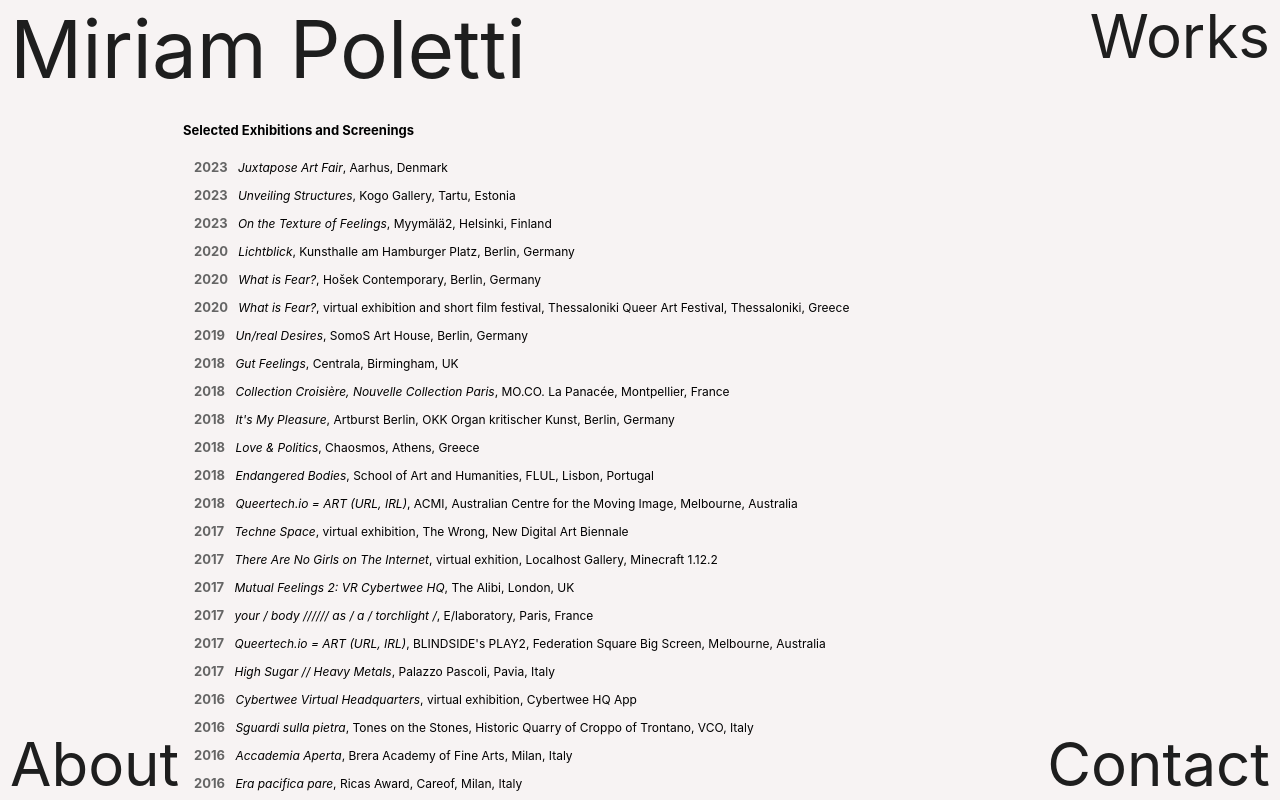
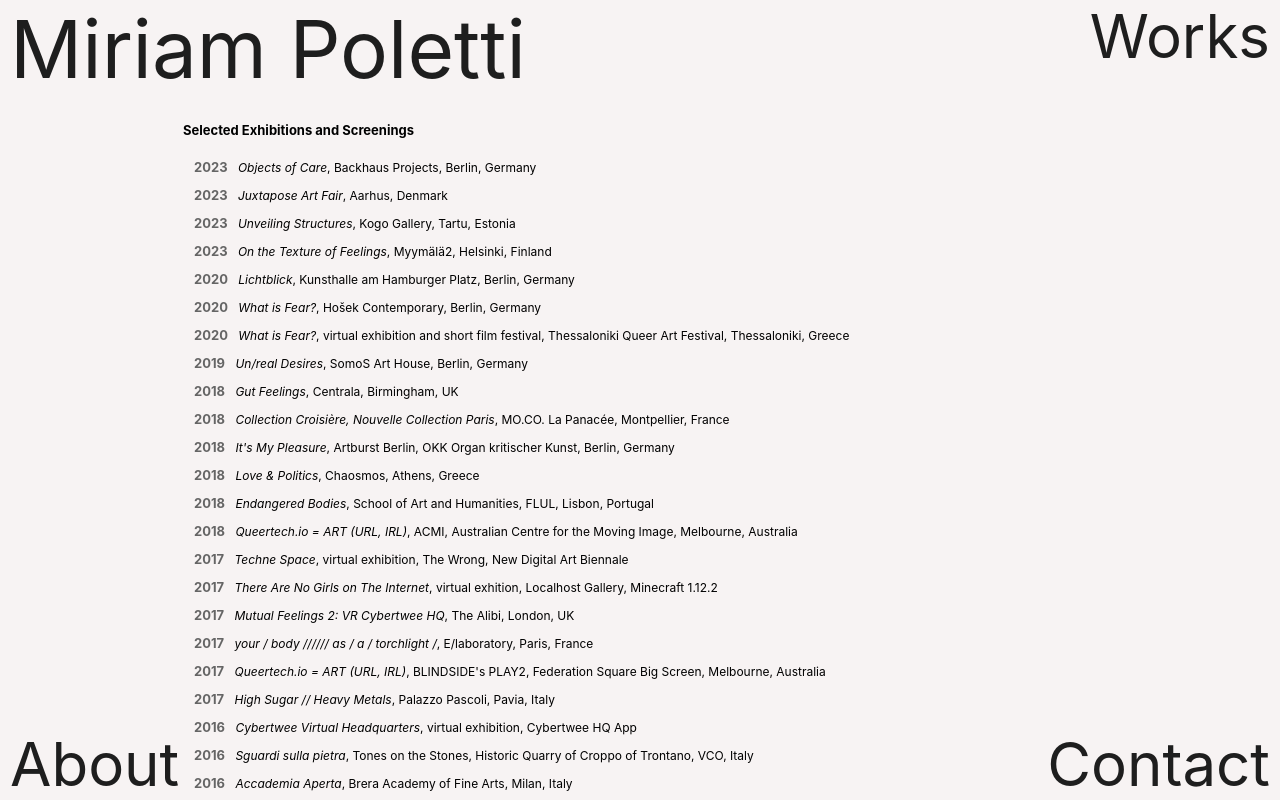
Before and after one commit to miriam-plt/portfolio, a React (Create React App) app: page /about in a window 1280 px wide. Both pictures are taken after a click on the picture 571 px from the left and 562 px from the top of the page. Shown: the top 800 px of the page. Built offline with nearby package versions, Linux system fonts and the light colour scheme; the HTML template or start-up script is replaced by a standard one; a web font is replaced by a local one.

Commit message:
about page update

```diff
--- a/src/Pages/About/index.js
+++ b/src/Pages/About/index.js
@@ -65,6 +65,7 @@ const About = () => {
 
             {exhibitionsShown && <div className='cv-section exhibitions'>
                 <h5 className='cv-category-title'>Selected Exhibitions and Screenings</h5>
+                    <p><b>2023</b> <i>Objects of Care</i>, Backhaus Projects, Berlin, Germany</p>
                     <p><b>2023</b> <i>Juxtapose Art Fair</i>, Aarhus, Denmark </p>
                     <p><b>2023</b> <i>Unveiling Structures</i>, Kogo Gallery, Tartu, Estonia </p>
                     <p><b>2023</b> <i>On the Texture of Feelings</i>, Myymälä2, Helsinki, Finland</p>
```
